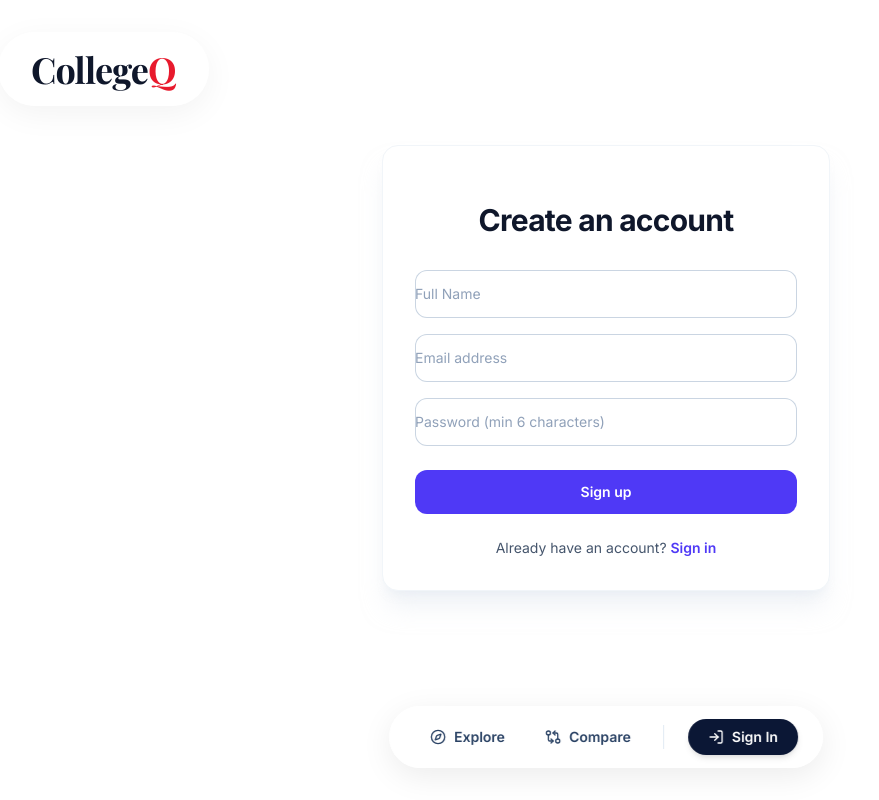
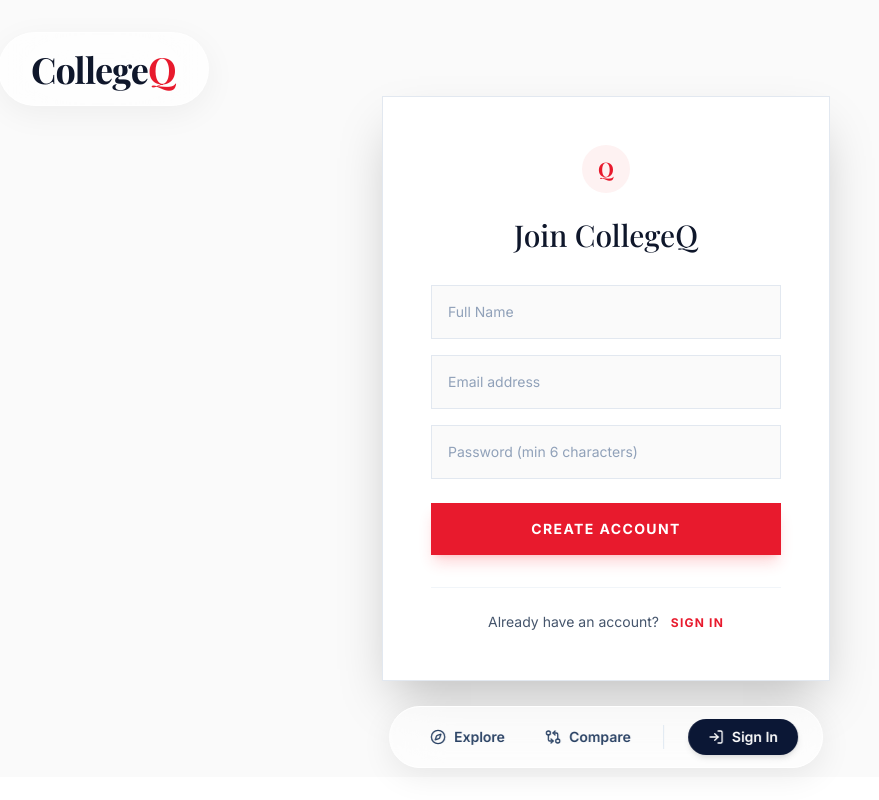
Before and after one commit to Rishabh-0707/college-discovery, a Next.js app: page /auth/register in a window 1280 px wide. Shown: the whole page, without its empty margins (34-913 px from the left). Built offline with nearby package versions, Linux system fonts and the light colour scheme; no server answers; a web font is replaced by a local one.

Commit message:
style: apply brand identity to authentication pages

```diff
--- a/src/app/auth/login/page.tsx
+++ b/src/app/auth/login/page.tsx
@@ -33,20 +33,23 @@
   };
 
   return (
-    <div className="flex min-h-[calc(100vh-4rem)] items-center justify-center py-12 px-4 sm:px-6 lg:px-8">
-      <div className="w-full max-w-md space-y-8 bg-white p-8 rounded-2xl shadow-xl shadow-slate-200/50 border border-slate-100">
+    <div className="flex min-h-[calc(100vh-5rem)] items-center justify-center py-24 px-4 sm:px-6 lg:px-8 bg-[#FAFAFA]">
+      <div className="w-full max-w-md space-y-8 bg-white p-8 md:p-12 shadow-2xl border border-slate-200">
         <div>
-          <h2 className="mt-6 text-center text-3xl font-bold tracking-tight text-slate-900">
-            Sign in to your account
+          <div className="h-12 w-12 rounded-full bg-red-50 flex items-center justify-center mx-auto mb-6">
+            <span className="font-serif text-xl font-bold text-[#E81A2D]">Q</span>
+          </div>
+          <h2 className="text-center text-3xl font-serif font-medium text-slate-900">
+            Sign in to CollegeQ
           </h2>
         </div>
         <form className="mt-8 space-y-6" onSubmit={handleSubmit}>
           {error && (
-            <div className="bg-red-50 text-red-600 p-3 rounded-lg text-sm text-center">
+            <div className="bg-red-50 border border-red-200 text-[#E81A2D] p-4 text-sm text-center font-medium">
               {error}
             </div>
           )}
-          <div className="space-y-4 rounded-md shadow-sm">
+          <div className="space-y-4">
             <div>
               <label htmlFor="email-address" className="sr-only">Email address</label>
               <input
@@ -56,7 +59,7 @@
                 required
                 value={email}
                 onChange={(e) => setEmail(e.target.value)}
-                className="relative block w-full rounded-xl border-0 py-3 text-slate-900 ring-1 ring-inset ring-slate-300 placeholder:text-slate-400 focus:z-10 focus:ring-2 focus:ring-inset focus:ring-indigo-600 sm:text-sm sm:leading-6"
+                className="relative block w-full border border-slate-200 bg-[#FAFAFA] px-4 py-4 text-slate-900 placeholder:text-slate-400 focus:z-10 focus:outline-none focus:ring-1 focus:ring-[#E81A2D] focus:border-[#E81A2D] sm:text-sm transition-all"
                 placeholder="Email address"
               />
             </div>
@@ -69,7 +72,7 @@
                 required
                 value={password}
                 onChange={(e) => setPassword(e.target.value)}
-                className="relative block w-full rounded-xl border-0 py-3 text-slate-900 ring-1 ring-inset ring-slate-300 placeholder:text-slate-400 focus:z-10 focus:ring-2 focus:ring-inset focus:ring-indigo-600 sm:text-sm sm:leading-6"
+                className="relative block w-full border border-slate-200 bg-[#FAFAFA] px-4 py-4 text-slate-900 placeholder:text-slate-400 focus:z-10 focus:outline-none focus:ring-1 focus:ring-[#E81A2D] focus:border-[#E81A2D] sm:text-sm transition-all"
                 placeholder="Password"
               />
             </div>
@@ -79,15 +82,15 @@
             <button
               type="submit"
               disabled={loading}
-              className="group relative flex w-full justify-center rounded-xl bg-indigo-600 px-3 py-3 text-sm font-semibold text-white hover:bg-indigo-500 focus-visible:outline focus-visible:outline-2 focus-visible:outline-offset-2 focus-visible:outline-indigo-600 disabled:opacity-50 transition-colors"
+              className="group relative flex w-full justify-center bg-[#E81A2D] px-8 py-4 text-sm font-bold uppercase tracking-widest text-white hover:bg-[#c91525] focus-visible:outline focus-visible:outline-2 focus-visible:outline-offset-2 focus-visible:outline-[#E81A2D] disabled:opacity-50 transition-colors shadow-lg shadow-red-500/20"
             >
               {loading ? 'Signing in...' : 'Sign in'}
             </button>
           </div>
 
-          <div className="text-center text-sm text-slate-600">
+          <div className="text-center text-sm text-slate-600 mt-8 pt-6 border-t border-slate-100">
             Don't have an account?{' '}
-            <Link href="/auth/register" className="font-semibold text-indigo-600 hover:text-indigo-500">
+            <Link href="/auth/register" className="font-bold uppercase tracking-widest text-xs text-[#E81A2D] hover:underline ml-2">
               Sign up
             </Link>
           </div>
--- a/src/app/auth/register/page.tsx
+++ b/src/app/auth/register/page.tsx
@@ -36,16 +36,19 @@
   };
 
   return (
-    <div className="flex min-h-[calc(100vh-4rem)] items-center justify-center py-12 px-4 sm:px-6 lg:px-8">
-      <div className="w-full max-w-md space-y-8 bg-white p-8 rounded-2xl shadow-xl shadow-slate-200/50 border border-slate-100">
+    <div className="flex min-h-[calc(100vh-5rem)] items-center justify-center py-24 px-4 sm:px-6 lg:px-8 bg-[#FAFAFA]">
+      <div className="w-full max-w-md space-y-8 bg-white p-8 md:p-12 shadow-2xl border border-slate-200">
         <div>
-          <h2 className="mt-6 text-center text-3xl font-bold tracking-tight text-slate-900">
-            Create an account
+          <div className="h-12 w-12 rounded-full bg-red-50 flex items-center justify-center mx-auto mb-6">
+            <span className="font-serif text-xl font-bold text-[#E81A2D]">Q</span>
+          </div>
+          <h2 className="text-center text-3xl font-serif font-medium text-slate-900">
+            Join CollegeQ
           </h2>
         </div>
         <form className="mt-8 space-y-6" onSubmit={handleSubmit}>
           {error && (
-            <div className="bg-red-50 text-red-600 p-3 rounded-lg text-sm text-center">
+            <div className="bg-red-50 border border-red-200 text-[#E81A2D] p-4 text-sm text-center font-medium">
               {error}
             </div>
           )}
@@ -57,7 +60,7 @@
                 required
                 value={formData.name}
                 onChange={(e) => setFormData({ ...formData, name: e.target.value })}
-                className="relative block w-full rounded-xl border-0 py-3 text-slate-900 ring-1 ring-inset ring-slate-300 placeholder:text-slate-400 focus:z-10 focus:ring-2 focus:ring-inset focus:ring-indigo-600 sm:text-sm sm:leading-6"
+                className="relative block w-full border border-slate-200 bg-[#FAFAFA] px-4 py-4 text-slate-900 placeholder:text-slate-400 focus:z-10 focus:outline-none focus:ring-1 focus:ring-[#E81A2D] focus:border-[#E81A2D] sm:text-sm transition-all"
                 placeholder="Full Name"
               />
             </div>
@@ -68,7 +71,7 @@
                 required
                 value={formData.email}
                 onChange={(e) => setFormData({ ...formData, email: e.target.value })}
-                className="relative block w-full rounded-xl border-0 py-3 text-slate-900 ring-1 ring-inset ring-slate-300 placeholder:text-slate-400 focus:z-10 focus:ring-2 focus:ring-inset focus:ring-indigo-600 sm:text-sm sm:leading-6"
+                className="relative block w-full border border-slate-200 bg-[#FAFAFA] px-4 py-4 text-slate-900 placeholder:text-slate-400 focus:z-10 focus:outline-none focus:ring-1 focus:ring-[#E81A2D] focus:border-[#E81A2D] sm:text-sm transition-all"
                 placeholder="Email address"
               />
             </div>
@@ -79,7 +82,7 @@
                 required
                 value={formData.password}
                 onChange={(e) => setFormData({ ...formData, password: e.target.value })}
-                className="relative block w-full rounded-xl border-0 py-3 text-slate-900 ring-1 ring-inset ring-slate-300 placeholder:text-slate-400 focus:z-10 focus:ring-2 focus:ring-inset focus:ring-indigo-600 sm:text-sm sm:leading-6"
+                className="relative block w-full border border-slate-200 bg-[#FAFAFA] px-4 py-4 text-slate-900 placeholder:text-slate-400 focus:z-10 focus:outline-none focus:ring-1 focus:ring-[#E81A2D] focus:border-[#E81A2D] sm:text-sm transition-all"
                 placeholder="Password (min 6 characters)"
               />
             </div>
@@ -89,15 +92,15 @@
             <button
               type="submit"
               disabled={loading}
-              className="group relative flex w-full justify-center rounded-xl bg-indigo-600 px-3 py-3 text-sm font-semibold text-white hover:bg-indigo-500 focus-visible:outline focus-visible:outline-2 focus-visible:outline-offset-2 focus-visible:outline-indigo-600 disabled:opacity-50 transition-colors"
+              className="group relative flex w-full justify-center bg-[#E81A2D] px-8 py-4 text-sm font-bold uppercase tracking-widest text-white hover:bg-[#c91525] focus-visible:outline focus-visible:outline-2 focus-visible:outline-offset-2 focus-visible:outline-[#E81A2D] disabled:opacity-50 transition-colors shadow-lg shadow-red-500/20"
             >
-              {loading ? 'Creating account...' : 'Sign up'}
+              {loading ? 'Creating account...' : 'Create Account'}
             </button>
           </div>
 
-          <div className="text-center text-sm text-slate-600">
+          <div className="text-center text-sm text-slate-600 mt-8 pt-6 border-t border-slate-100">
             Already have an account?{' '}
-            <Link href="/auth/login" className="font-semibold text-indigo-600 hover:text-indigo-500">
+            <Link href="/auth/login" className="font-bold uppercase tracking-widest text-xs text-[#E81A2D] hover:underline ml-2">
               Sign in
             </Link>
           </div>
```
